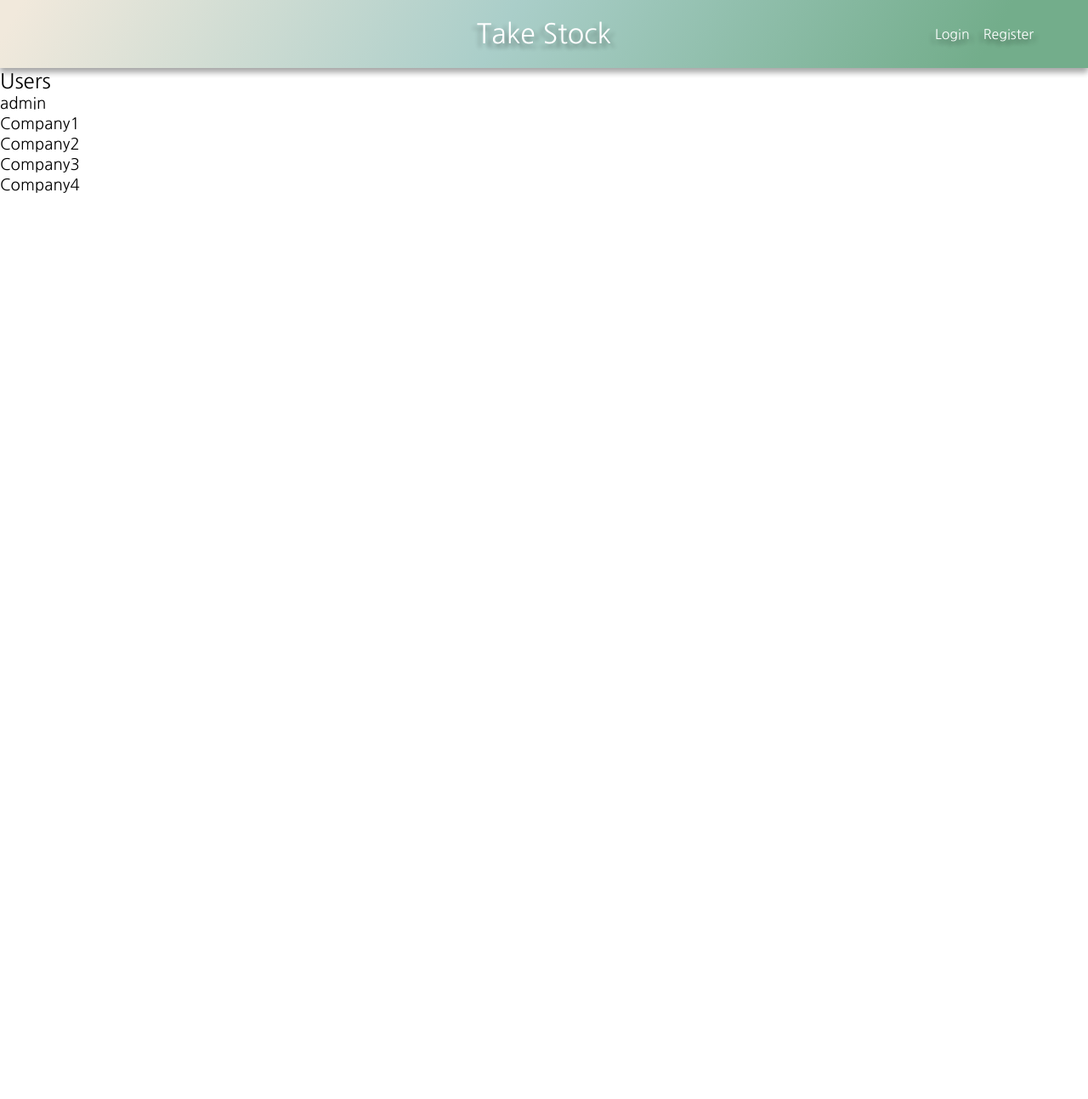
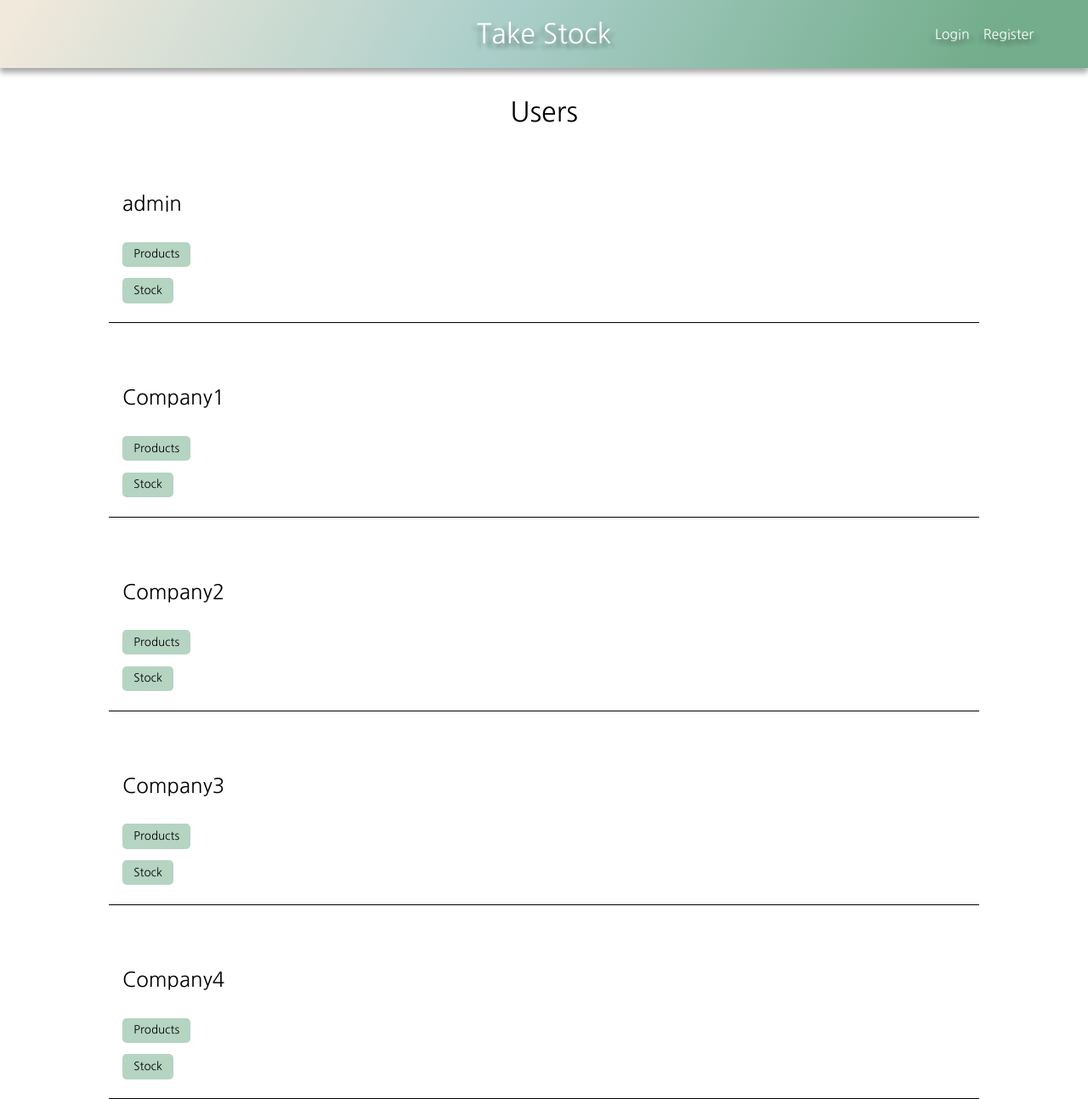
Before and after one commit to Ryan-B1yth/CLONE_stock_take_app, a Django app: page /admin-view in a window 1280 px wide. Shown: the whole page at 85% size. Before the commit the page ends 227 px from the top, so only its background shows below. Run offline with Django 3.2, Linux system fonts and the light colour scheme; data comes from the database, SQL or seed files in the repository; both versions use the stored data as it was after the commit.

Commit message:
Style admin view, add jquery for functionality

```diff
--- a/stock_take/stock/static/css/admin.css
+++ b/stock_take/stock/static/css/admin.css
@@ -1,11 +1,63 @@
+.admin-panel {
+    width: 80%;
+    margin: 0 auto;
+    display: flex;
+    flex-direction: column;
+    gap: 2em;
+}
+
+.admin-panel ::-webkit-scrollbar {
+    height: 5px;
+}
+
 .user-row {
+    display: flex;
+    flex-direction: column;
+    justify-content: space-between;
+    border-bottom: 1px solid #000000;
+    padding: 1em;
+}
+
+h2, h3 {
+    padding: 1em 0;
+}
+
+.user-row .btn {
+    padding: .5em 1em;
+    border-radius: 5px;
     cursor: pointer;
 }
 
-.parts-dropdown {
-    display: none;
+.user-row input {
+    width: fit-content;
+    margin: .5em 0;
 }
 
 .products-dropdown {
-    display: none;
+    display: flex;
+    flex-direction: column;
+    gap: 1em;
 }
+
+.products-dropdown ul {
+    display: flex;
+    flex-direction: column;
+}
+
+.products-dropdown ul li {
+    padding: 1em 0;
+    border-bottom: 1px solid #000000;
+}
+
+.stock-list h3 {
+    display: flex;
+    justify-content: space-between;
+    align-items: center;
+}
+
+.stock-list h3 span {
+    min-width: 30%;
+    max-width: 30%;
+    overflow: auto;
+    text-align: left;
+}
--- a/stock_take/stock/static/js/admin.js
+++ b/stock_take/stock/static/js/admin.js
@@ -1,7 +1,21 @@
-console.log($('.user-row')[0])
+function firstDropdown() {
+    $(this).next('div').slideToggle()
+}
 
-$('.user-row').each( function() {
-    $(this).click( () => {
-        console.log($(this).index())
-        console.log($('.products-dropdown')[$(this).index()])
-    })})
+function secondDropdown() {
+    $(this).parent().children('div').slideToggle()
+}
+
+function thirdDropdown() {
+    $(this).next('div').slideToggle()
+}
+
+$(document).ready( function() {
+    $('.parts-dropdown').slideToggle()
+    $('.products-dropdown').slideToggle()
+    $('.stock-list').slideToggle()
+
+    $('.first').click( firstDropdown )
+    $('.second').click( secondDropdown )
+    $('.third').click( thirdDropdown )
+})
--- a/stock_take/stock/templates/admin_view.html
+++ b/stock_take/stock/templates/admin_view.html
@@ -8,32 +8,51 @@
 
 {% block content %}
 
-<h2>Users</h2>
+<h1 class="center">Users</h1>
+<div class="admin-panel">
     {% for user in users %}
         <div class="user-row">
-        <h3>{{ user }}</h3>
+            <h2>{{ user }}</h2>
+            <input class="first btn btn-submit" value="Products" type="button">
+            <div class="products-dropdown">
                 <ul>
-            <div class="products-dropdown">
                     {% for product in products %}
                         {% if product.company.id == user.id %}
-                        <h3>{{ product }}</h3>
+                            <li><h3>{{ product }}</h3>
+                                <input class="second btn btn-submit" value="Parts" type="button">
+                                <a href="{% url 'delete-product' product.id %}">
+                                    <input type="button" class="btn btn-delete" value="Delete">
+                                </a>
+                                <div class="parts-dropdown">
                                     <ul>
-                            <div class="parts-dropdown">
+                                        <h2>Part list</h2>
                                         {% for part in parts %}
                                             {% if part.product_part_belongs_to.id == product.id %}
                                                 {% if part.company.id == user.id %}
-                                                <li>{{ part }}</li>
+                                                        <li>Part : {{ part.item.name }} | Number required : {{ part.number_required }}</li>
                                                 {% endif %}
                                             {% endif %}
                                         {% endfor %}
+                                    </ul>
                                 </div>
+                            </li>
+                        {% endif %}
+                    {% endfor %}
                 </ul>
+            </div>
+            <input type="button" class=" third btn btn-submit" value="Stock">
+            <div class="stock-list">
+                <h2>Stock list</h2>
+                {% for item in stock %}
+                    {% if item.company.id == user.id %}
+                        <h3><span>Name : {{ item.name }}</span><span>Code : {{ item.code }}</span><span>Number in stock : {{ item.number_in_stock }}</span></h3>
                     {% endif %}
                 {% endfor %}
             </div>
-        </ul>
         </div>
     {% endfor %}
+</div>
+
 
     <script src="https://cdnjs.cloudflare.com/ajax/libs/jquery/3.6.0/jquery.min.js" integrity="sha512-894YE6QWD5I59HgZOGReFYm4dnWc1Qt5NtvYSaNcOP+u1T9qYdvdihz0PPSiiqn/+/3e7Jo4EaG7TubfWGUrMQ==" crossorigin="anonymous" referrerpolicy="no-referrer"></script>
     <script src="{% static 'js/admin.js' %}"></script>
```
Also changed, not shown: stock_take/db.sqlite3. Lines whose indentation alone changed are shown as unchanged.
